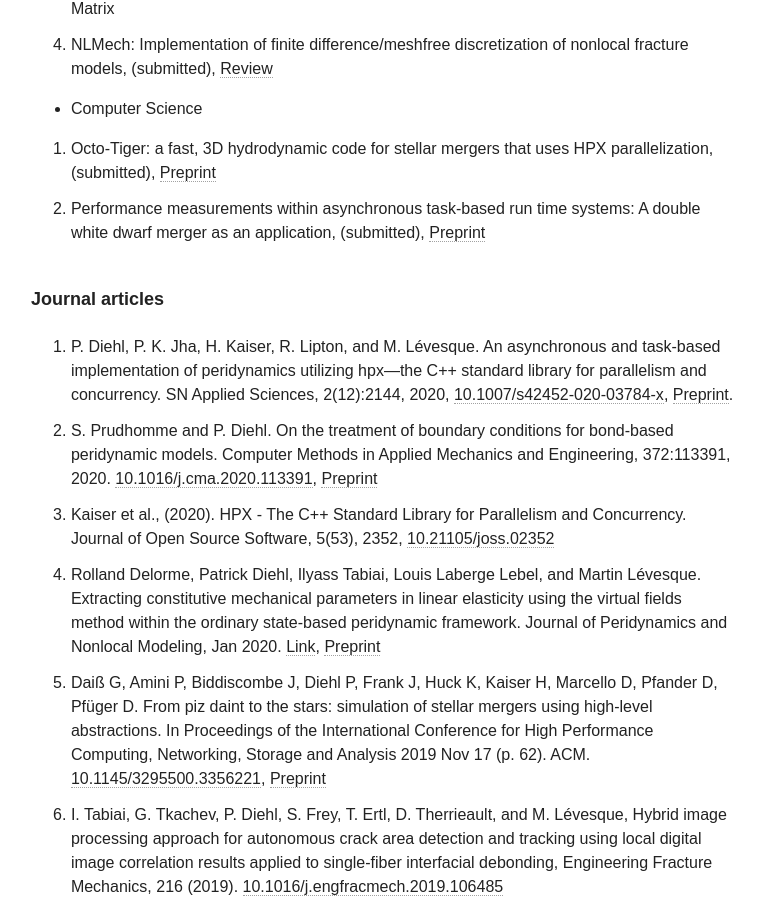
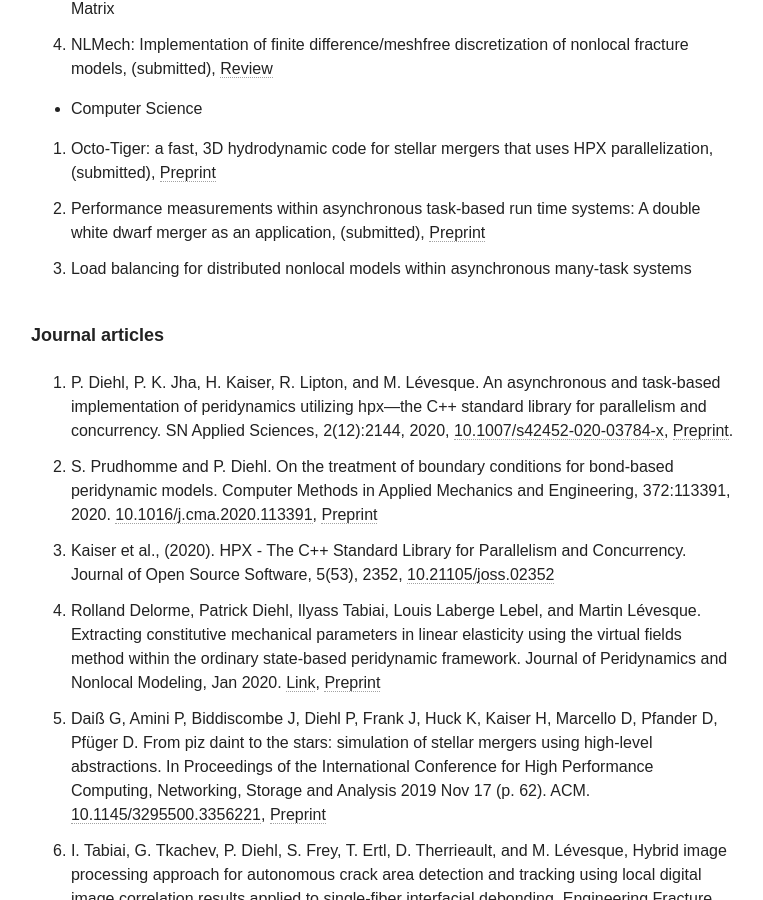
Before and after one commit to diehlpk/diehlpk.github.io, a Jekyll site: the page built from cv/index.md, in a window 1280 px wide and 900 px high, scrolled down 2372 px. Shown: the whole window, without its empty margins (255-1018 px from the left). Built offline with Jekyll 4.4.1, drawn with Linux system fonts in a browser that asks for light colours; nearby versions of some CDN libraries; some web fonts are replaced.

Commit message:
Update CV

```diff
--- a/cv/index.md
+++ b/cv/index.md
@@ -77,7 +77,7 @@
 
 1. Octo-Tiger: a fast, 3D hydrodynamic code for stellar mergers that uses HPX parallelization, (submitted), [Preprint](https://arxiv.org/abs/2101.08226)
 1. Performance measurements within asynchronous task-based run time systems: A double white dwarf merger as an application, (submitted), [Preprint](https://arxiv.org/abs/2102.00223)
-
+1. Load balancing for distributed nonlocal models within asynchronous many-task systems
 
 ###### Journal articles
 1. P. Diehl, P. K. Jha, H. Kaiser, R. Lipton, and M. Lévesque. An asynchronous and task-based implementation of peridynamics utilizing hpx—the C++ standard library for parallelism and concurrency. SN Applied Sciences, 2(12):2144, 2020, [10.1007/s42452-020-03784-x]({https://doi.org/10.1007/s42452-020-03784-x), [Preprint](https://arxiv.org/abs/1806.06917).
```
